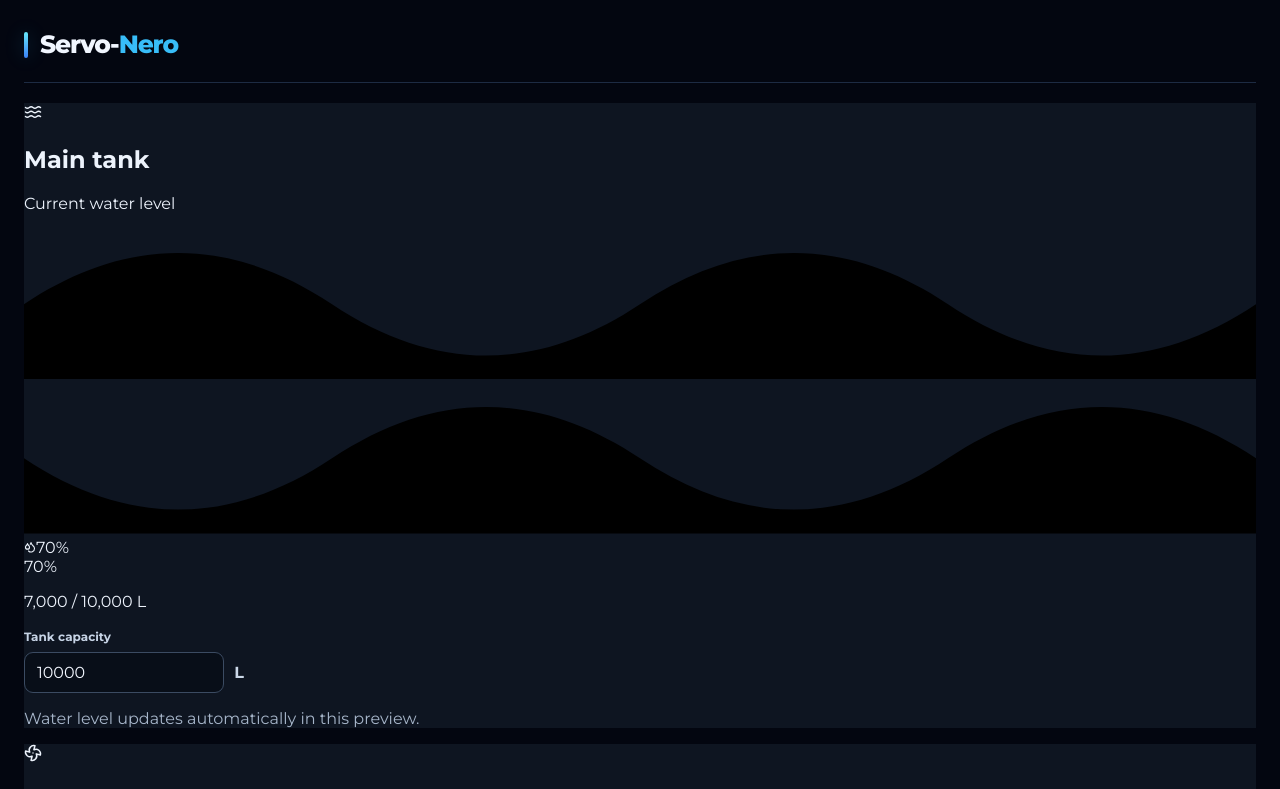
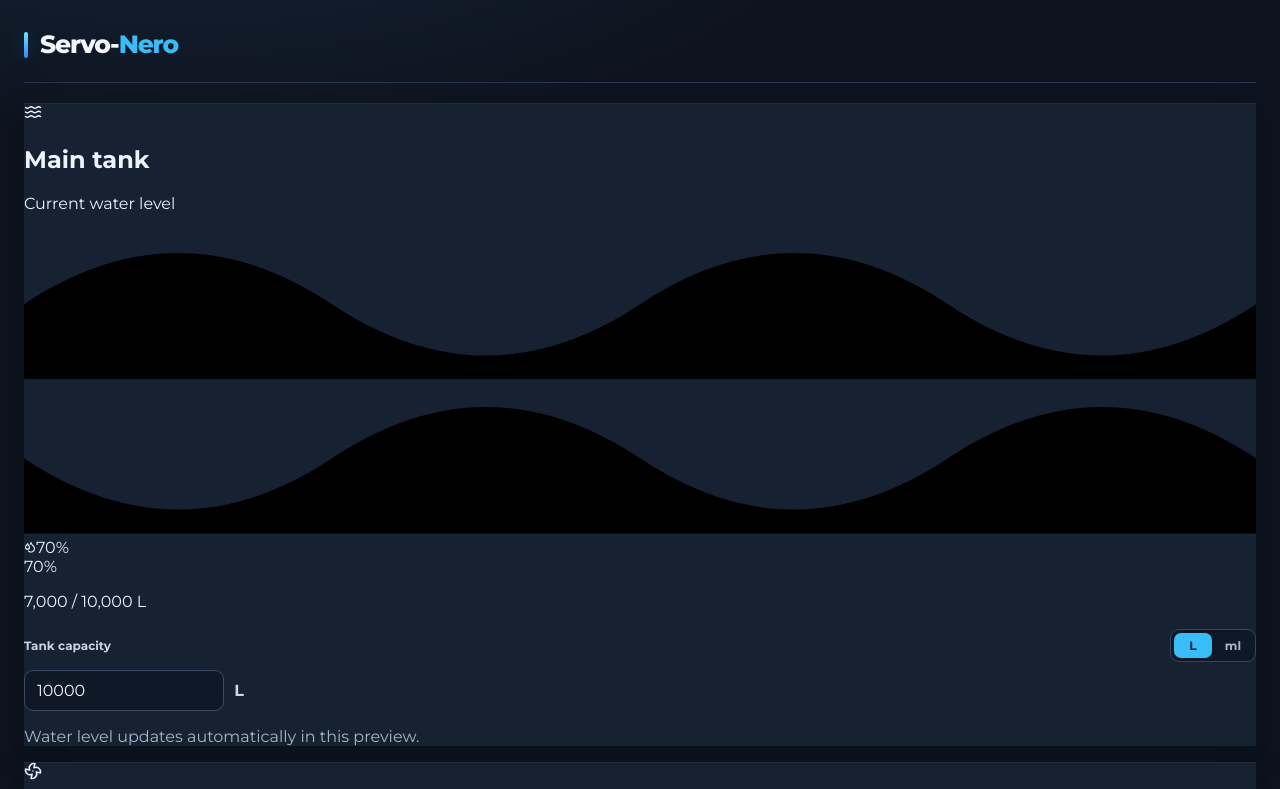
Before and after one commit to InverseDev/Servo-Nero, a React (Vite) app: page / in a window 1280 px wide. Shown: the top 789 px of the page. Built offline with nearby package versions, Linux system fonts and the light colour scheme; the HTML template or start-up script is replaced by a standard one.

Commit message:
updated colors

```diff
--- a/src/App.jsx
+++ b/src/App.jsx
@@ -25,7 +25,39 @@ function clamp(value, min, max) {
   return Math.min(max, Math.max(min, value));
 }
 
-function TankOverview({ level, startAt, capacity, onCapacityChange }) {
+const UNITS = ['L', 'ml'];
+
+// Keeps the capacity field clean. Litres allow up to 3 decimals (1 ml = 0.001 L);
+// millilitres are whole numbers only.
+function sanitizeCapacity(raw, unit) {
+  if (unit === 'ml') return raw.replace(/[^0-9]/g, '').slice(0, 12);
+  const cleaned = raw.replace(/[^0-9.]/g, '');
+  const [whole = '', ...rest] = cleaned.split('.');
+  const decimals = rest.join('').slice(0, 3);
+  const head = whole.slice(0, 9);
+  return rest.length > 0 ? `${head}.${decimals}` : head;
+}
+
+function toLitres(value, unit) {
+  const number = parseFloat(value) || 0;
+  return unit === 'ml' ? number / 1000 : number;
+}
+
+function convertCapacity(value, from, to) {
+  if (from === to) return value;
+  const number = parseFloat(value);
+  if (!Number.isFinite(number)) return value;
+  return to === 'ml'
+    ? String(Math.round(number * 1000))
+    : String(Number((number / 1000).toFixed(3)));
+}
+
+function TankOverview({ level, startAt, capacityLitres, capacityInput, unit, onCapacityChange, onUnitChange }) {
+  const capacityInUnit = unit === 'ml' ? capacityLitres * 1000 : capacityLitres;
+  const volumeInUnit = (level / 100) * capacityInUnit;
+  const fractionDigits = unit === 'ml' ? 0 : 2;
+  const formatAmount = (amount) => amount.toLocaleString(undefined, { maximumFractionDigits: fractionDigits });
+
   return (
     <section className="card tank-card">
       <div className="section-heading tank-card-heading">
@@ -44,24 +76,37 @@ function TankOverview({ level, startAt, capacity, onCapacityChange }) {
           <div className="level-big-number">
             {Math.round(level)}<span>%</span>
           </div>
-          <p className="litre-reading">{Math.round((level / 100) * capacity).toLocaleString()} <span>/ {capacity.toLocaleString()} L</span></p>
+          <p className="litre-reading">{formatAmount(volumeInUnit)} <span>/ {formatAmount(capacityInUnit)} {unit}</span></p>
           <div className="level-progress-track" aria-label={`${Math.round(level)} percent full`}>
             <div className="level-progress-fill" style={{ width: `${level}%` }} />
           </div>
           <div className="capacity-editor">
-            <label htmlFor="tank-capacity">Tank capacity</label>
+            <div className="capacity-editor-head">
+              <label htmlFor="tank-capacity">Tank capacity</label>
+              <div className="unit-switch" role="group" aria-label="Capacity unit">
+                {UNITS.map((option) => (
+                  <button
+                    key={option}
+                    type="button"
+                    className={option === unit ? 'unit-option selected' : 'unit-option'}
+                    aria-pressed={option === unit}
+                    onClick={() => onUnitChange(option)}
+                  >
+                    {option}
+                  </button>
+                ))}
+              </div>
+            </div>
             <div className="capacity-input-wrap">
               <input
                 id="tank-capacity"
-                type="number"
-                min="1"
-                max="100000000"
-                step="100"
-                value={capacity}
+                type="text"
+                inputMode={unit === 'ml' ? 'numeric' : 'decimal'}
+                value={capacityInput}
                 onChange={(event) => onCapacityChange(event.target.value)}
-                aria-label="Tank capacity in litres"
+                aria-label={`Tank capacity in ${unit === 'ml' ? 'millilitres' : 'litres'}`}
               />
-              <span>L</span>
+              <span>{unit}</span>
             </div>
           </div>
           <p className="tank-helper">Water level updates automatically in this preview.</p>
@@ -202,6 +247,7 @@ export default function App() {
   const [busy, setBusy] = useState(false);
   const [apiError, setApiError] = useState('');
   const [capacity, setCapacity] = useState('10000');
+  const [capacityUnit, setCapacityUnit] = useState('L');
   const [notifications, setNotifications] = useState([]);
   const [exitingNotificationIds, setExitingNotificationIds] = useState([]);
   const previousLevelRef = useRef(null);
@@ -293,6 +339,13 @@ export default function App() {
     return () => window.clearInterval(timer);
   }, [motorOn, mode, startAt, stopAt]);
 
+  // Switching units converts the typed amount too (2 L <-> 2000 ml).
+  const handleUnitChange = useCallback((nextUnit) => {
+    if (nextUnit === capacityUnit) return;
+    setCapacity((current) => convertCapacity(current, capacityUnit, nextUnit));
+    setCapacityUnit(nextUnit);
+  }, [capacityUnit]);
+
   const handleMotorToggle = useCallback(async () => {
     const desired = !motorOn;
     setBusy(true);
@@ -349,16 +402,16 @@ export default function App() {
     <main className="app-shell water-dashboard">
       <style>{`
         @import url('https://fonts.googleapis.com/css2?family=Montserrat:wght@400;500;600;700;800&display=swap');
-        :root { color-scheme: dark; background: #030610; }
-        html, body, #root { min-height: 100%; margin: 0; background: #030610 !important; }
+        :root { color-scheme: dark; background: #0d141f; }
+        html, body, #root { min-height: 100%; margin: 0; background: #0d141f !important; }
         .water-dashboard, .water-dashboard * { font-family: Montserrat, sans-serif !important; }
-        .water-dashboard { width: 100%; max-width: none; margin: 0; background: #030610 !important; color: #edf3fc; min-height: 100vh; padding: 22px 24px 22px; box-sizing: border-box; }
-        .water-dashboard .card { background: #0e1521 !important; border-color: #263346 !important; }
+        .water-dashboard { width: 100%; max-width: none; margin: 0; background: radial-gradient(1100px 520px at 15% -8%, #172438 0%, #0d141f 62%) #0d141f !important; color: #edf3fc; min-height: 100vh; padding: 22px 24px 22px; box-sizing: border-box; }
+        .water-dashboard .card { background: #162132 !important; border-color: #27364d !important; box-shadow: 0 10px 28px #05090f55, inset 0 1px 0 #ffffff0d !important; }
         .water-dashboard .section-icon, .water-dashboard .pump-illustration { opacity: 1 !important; }
         .water-dashboard svg { opacity: 1 !important; stroke-opacity: 1 !important; }
         .water-dashboard .text-muted, .water-dashboard .mode-note, .water-dashboard .tank-helper,
         .water-dashboard .threshold-control p, .water-dashboard .range-end-labels { color: #a7b6ca !important; }
-        .water-dashboard .servo-header { display: flex; align-items: center; min-height: 46px; margin: 0 0 20px; padding: 0 0 14px; border-bottom: 1px solid #1d2b43; }
+        .water-dashboard .servo-header { display: flex; align-items: center; min-height: 46px; margin: 0 0 20px; padding: 0 0 14px; border-bottom: 1px solid #27364d; }
         .water-dashboard .servo-header h1 { margin: 0; color: #f1f6ff; font-size: 25px; line-height: 1.25; letter-spacing: -0.045em; font-weight: 800; }
         .water-dashboard .servo-header h1 span { color: #38bdf8; }
         .water-dashboard .servo-header-mark { width: 4px; height: 26px; margin-right: 12px; border-radius: 8px; background: linear-gradient(180deg, #67e8f9, #3b82f6); box-shadow: 0 0 18px #38bdf844; }
@@ -371,11 +424,11 @@ export default function App() {
         .water-dashboard .capacity-editor { display: flex; flex-direction: column; gap: 8px; margin-top: 18px; }
         .water-dashboard .capacity-editor label { color: #c6d3e5; font-size: 12px; font-weight: 700; }
         .water-dashboard .capacity-input-wrap { display: flex; align-items: center; max-width: 220px; gap: 10px; }
-        .water-dashboard .capacity-input-wrap input { width: 100%; min-width: 0; background: #080e18; color: #f3f7ff; border: 1px solid #3b4b62; border-radius: 9px; padding: 10px 12px; font: inherit; outline: none; }
+        .water-dashboard .capacity-input-wrap input { width: 100%; min-width: 0; background: #0f1826; color: #f3f7ff; border: 1px solid #3a4a63; border-radius: 9px; padding: 10px 12px; font: inherit; outline: none; }
         .water-dashboard .capacity-input-wrap input:focus { border-color: #38bdf8; box-shadow: 0 0 0 2px #38bdf833; }
         .water-dashboard .capacity-input-wrap span { color: #cbd8e8; font-weight: 700; }
         .water-dashboard .notification-stack { display: grid; gap: 8px; margin-bottom: 14px; }
-        .water-dashboard .notification-item { display: flex; align-items: flex-start; gap: 10px; background: #111c2b; border: 1px solid #34465e; border-left: 3px solid #38bdf8; padding: 12px 14px; border-radius: 10px; overflow: hidden; max-height: 140px; opacity: 1; transform: translateY(0); transition: opacity 240ms ease, transform 240ms ease, max-height 280ms ease, padding 280ms ease, border-width 280ms ease, margin 280ms ease; }
+        .water-dashboard .notification-item { display: flex; align-items: flex-start; gap: 10px; background: #1c2a3f; border: 1px solid #34465e; border-left: 3px solid #38bdf8; padding: 12px 14px; border-radius: 10px; overflow: hidden; max-height: 140px; opacity: 1; transform: translateY(0); transition: opacity 240ms ease, transform 240ms ease, max-height 280ms ease, padding 280ms ease, border-width 280ms ease, margin 280ms ease; }
         .water-dashboard .notification-item.is-exiting { opacity: 0; transform: translateY(-8px) scale(.985); max-height: 0; padding-top: 0; padding-bottom: 0; border-top-width: 0; border-bottom-width: 0; border-left-width: 0; margin-top: -8px; pointer-events: none; }
         .water-dashboard .notification-item.low { border-left-color: #f59e0b; }
         .water-dashboard .notification-item.high { border-left-color: #34d399; }
@@ -387,6 +440,25 @@ export default function App() {
         .water-dashboard .notification-heading { display: flex; align-items: center; gap: 8px; margin: 0 0 8px; font-size: 13px; font-weight: 700; color: #cbd8e8; }
         .water-dashboard .compact-error { margin-bottom: 12px; }
         .water-dashboard .mode-option, .water-dashboard .pump-switch { opacity: 1 !important; }
+
+        .water-dashboard .capacity-editor-head { display: flex; align-items: center; justify-content: space-between; gap: 12px; }
+        .water-dashboard .unit-switch { display: inline-flex; padding: 3px; gap: 2px; background: #0f1826; border: 1px solid #34465e; border-radius: 9px; }
+        .water-dashboard .unit-option { min-width: 38px; padding: 5px 11px; border: 0; border-radius: 7px; background: transparent; color: #a7b6ca; font-size: 12px; font-weight: 700; cursor: pointer; transition: background 140ms ease, color 140ms ease; }
+        .water-dashboard .unit-option:hover { color: #f1f6ff; }
+        .water-dashboard .unit-option.selected { background: #38bdf8; color: #06223a; }
+        .water-dashboard .unit-option:focus-visible { outline: 2px solid #f1f6ff; outline-offset: 2px; }
+        .water-dashboard .pump-illustration-on { background: #16a34a !important; border: 2px solid #4ade80 !important; color: #ffffff !important; box-shadow: 0 6px 16px #16a34a66 !important; }
+        .water-dashboard .pump-illustration-off { background: #dc2626 !important; border: 2px solid #f87171 !important; color: #ffffff !important; box-shadow: 0 6px 16px #dc262666 !important; }
+        .water-dashboard .pump-illustration svg { color: #ffffff !important; stroke: #ffffff !important; stroke-width: 2.2 !important; }
+        .water-dashboard .motor-status-dot { width: 14px !important; height: 14px !important; border-radius: 50% !important; opacity: 1 !important; animation: none !important; border: 2px solid #ffffff !important; }
+        .water-dashboard .motor-status-dot.status-running { background: #22c55e !important; box-shadow: 0 0 0 3px #22c55e55 !important; }
+        .water-dashboard .motor-status-dot.status-stopped { background: #ef4444 !important; box-shadow: 0 0 0 3px #ef444455 !important; }
+        .water-dashboard .pump-switch-on .pump-switch-track { background: #16a34a !important; border-color: #4ade80 !important; }
+        .water-dashboard .pump-switch-off .pump-switch-track { background: #dc2626 !important; border-color: #f87171 !important; }
+        .water-dashboard .pump-switch-thumb { background: #ffffff !important; }
+        .water-dashboard .text-positive { color: #4ade80 !important; font-weight: 700; }
+        .water-dashboard .low-water-badge { background: #dc2626 !important; border: 1px solid #f87171 !important; color: #ffffff !important; font-weight: 700; opacity: 1 !important; }
+        .water-dashboard .low-water-badge svg { color: #ffffff !important; stroke: #ffffff !important; }
         @media (max-width: 640px) { .water-dashboard .capacity-input-wrap { max-width: 100%; } }
       `}</style>
 
@@ -418,8 +490,11 @@ export default function App() {
         <TankOverview
           level={level}
           startAt={startAt}
-          capacity={Math.max(1, Number(capacity) || 1)}
-          onCapacityChange={(value) => setCapacity(value.replace(/[^0-9]/g, '').slice(0, 9))}
+          capacityLitres={Math.max(0.001, toLitres(capacity, capacityUnit))}
+          capacityInput={capacity}
+          unit={capacityUnit}
+          onCapacityChange={(value) => setCapacity(sanitizeCapacity(value, capacityUnit))}
+          onUnitChange={handleUnitChange}
         />
         <MotorCard motorOn={motorOn} mode={mode} onToggleMotor={handleMotorToggle} onSetMode={handleModeChange} busy={busy} />
         <ThresholdCard startAt={startAt} stopAt={stopAt} onStartChange={handleStartChange} onStopChange={handleStopChange} />
```
